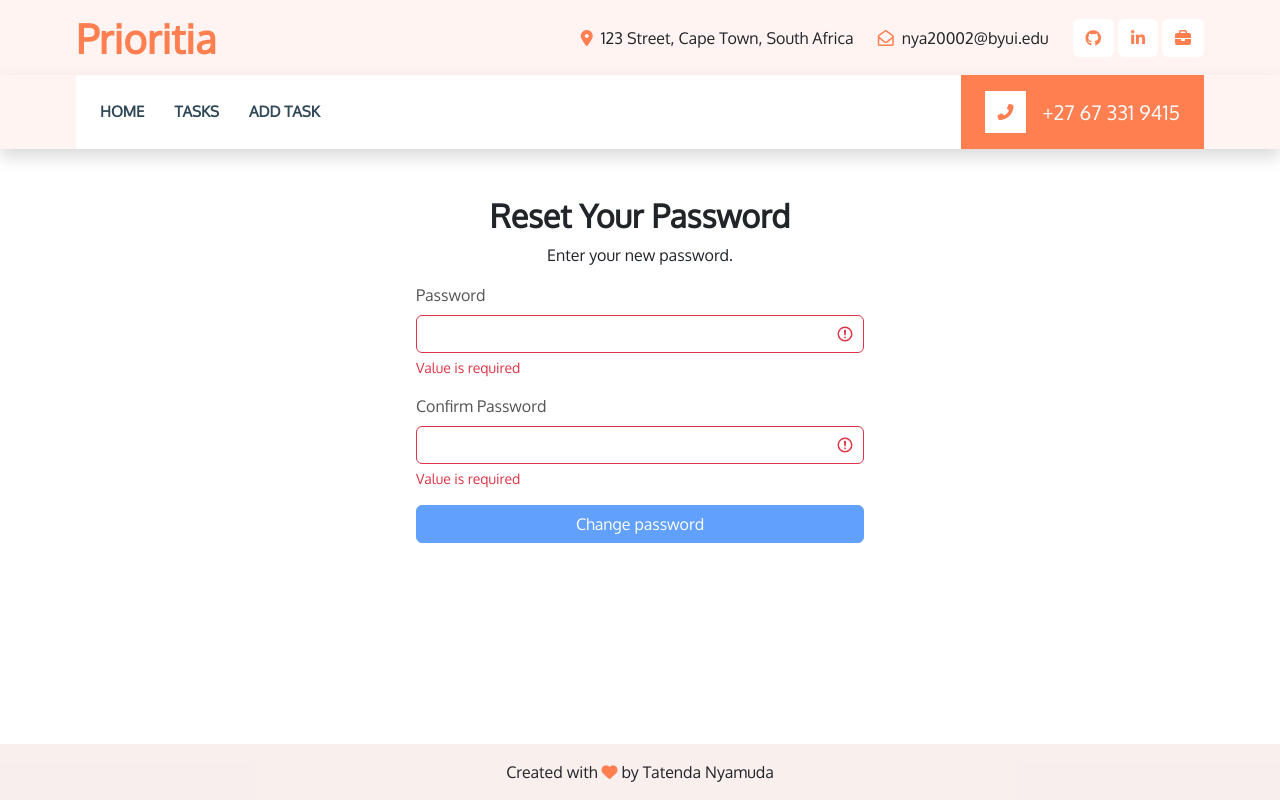
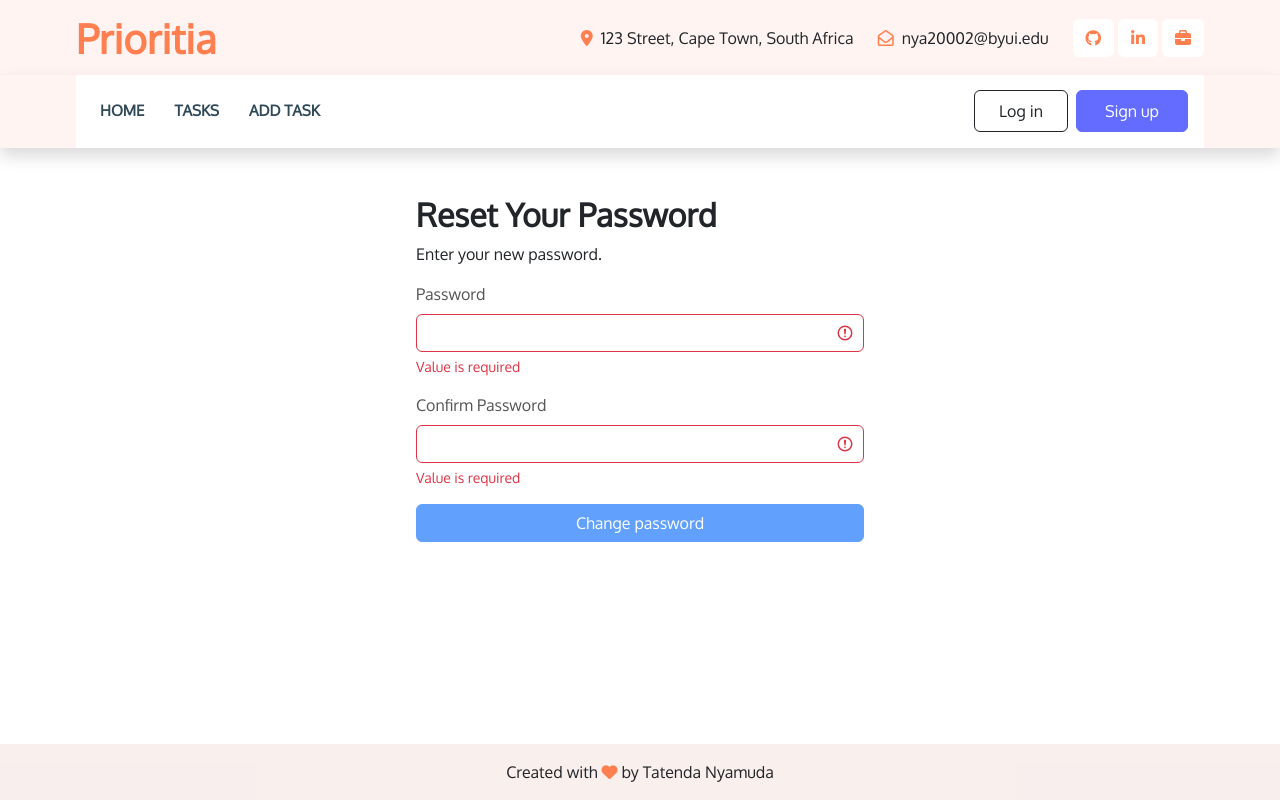
Before and after one commit to nyamuda/todo-app, a Vue app: page /account/password/reset in a window 1280 px wide. Built offline with nearby package versions, Linux system fonts and the light colour scheme.

Commit message:
login and register buttons added to navbar

```diff
--- a/src/components/Account/LoginItem.vue
+++ b/src/components/Account/LoginItem.vue
@@ -78,7 +78,9 @@
 
         <div class="col-md-6 d-flex justify-content-center">
           <!-- Simple link -->
-          <a href="#!">Forgot password?</a>
+          <router-link to="/account/password/forgot"
+            >Forgot password?</router-link
+          >
         </div>
       </div>
 
--- a/src/components/Account/PasswordReset.vue
+++ b/src/components/Account/PasswordReset.vue
@@ -1,10 +1,10 @@
 <template>
   <div class="">
-    <div class="text-center">
-      <h2 class="fw-bold">Reset Your Password</h2>
-      <p>Enter your new password.</p>
-    </div>
     <form class="reset-password-form m-auto">
+      <div class="text-start">
+        <h2 class="fw-bold">Reset Your Password</h2>
+        <p>Enter your new password.</p>
+      </div>
       <!-- Password input -->
       <div class="form-outline mb-3">
         <label for="resetPassword" class="form-label">Password</label>
@@ -71,7 +71,6 @@
         Change password
       </button>
     </form>
-    <h1>{{ providedToken }}</h1>
   </div>
 </template>
 
--- a/src/components/Layout/NavBarItem.vue
+++ b/src/components/Layout/NavBarItem.vue
@@ -69,7 +69,22 @@
             >Add Task</router-link
           >
         </div>
-        <div class="call-box mt-4 mt-lg-0 py-3 px-4 d-flex align-items-center">
+
+        <div class="d-flex flex-column flex-md-row">
+          <router-link to="/account/login"
+            ><button class="btn btn-outline-dark w-100 py-2 px-4">
+              Log in
+            </button></router-link
+          >
+          <router-link to="/account/register"
+            ><button
+              class="btn btn-primary w-100 py-2 px-4 mt-2 mt-md-0 ms-md-2"
+            >
+              Sign up
+            </button></router-link
+          >
+        </div>
+        <!-- <div class="call-box mt-4 mt-lg-0 py-3 px-4 d-flex align-items-center">
           <div
             class="d-flex flex-shrink-0 align-items-center justify-content-center bg-white"
             style="width: 2.6rem; height: 2.6rem"
@@ -79,7 +94,7 @@
           <div class="ms-3">
             <h5 class="m-0 text-light">+27 67 331 9415</h5>
           </div>
-        </div>
+        </div> -->
       </div>
     </nav>
   </div>
@@ -144,7 +159,7 @@
   color: var(--primary-color);
 }
 .call-box {
-  background-color: var(--primary-color);
+  /* background-color: var(--primary-color); */
 }
 @media (max-width: 991.98px) {
   .nav-bar {
```
